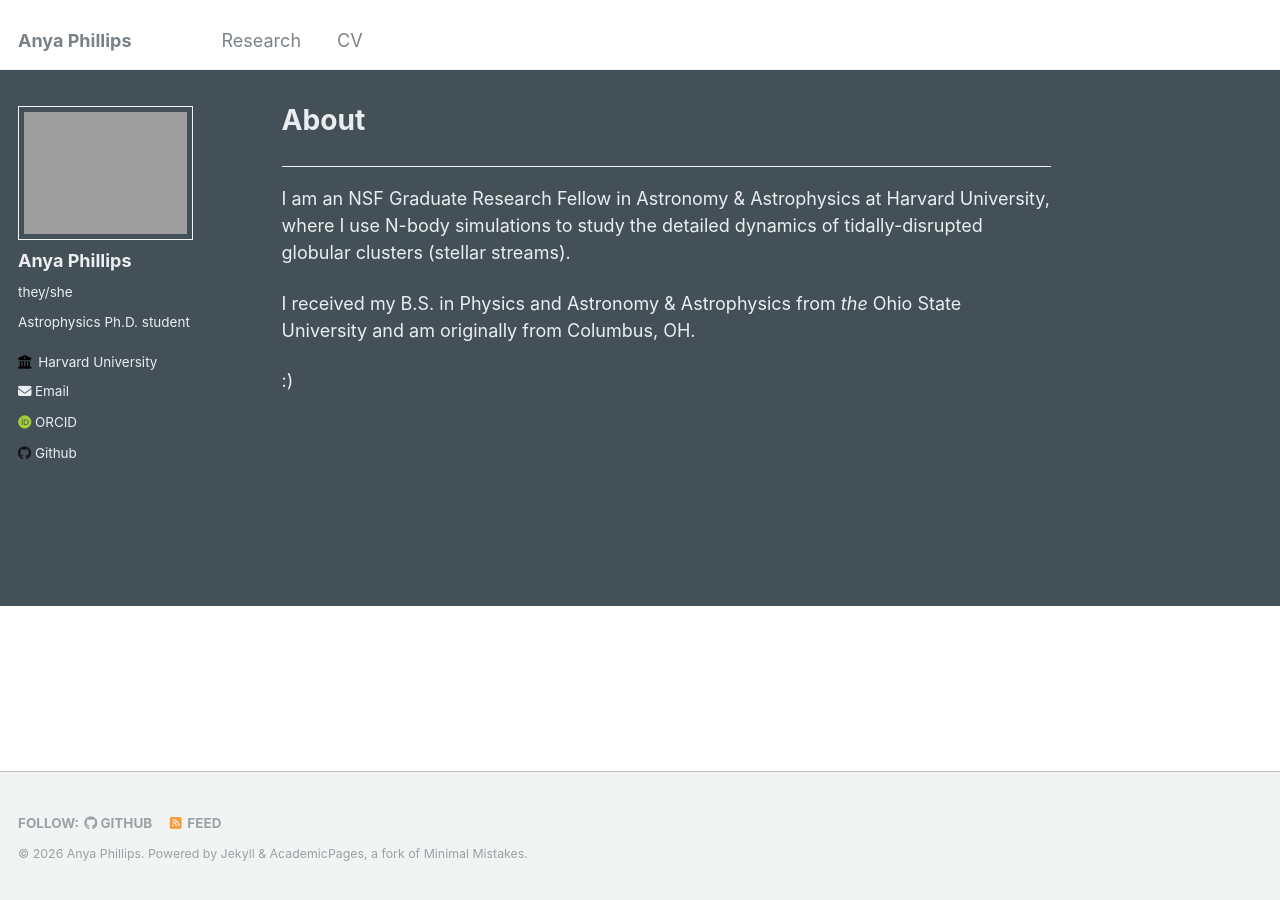
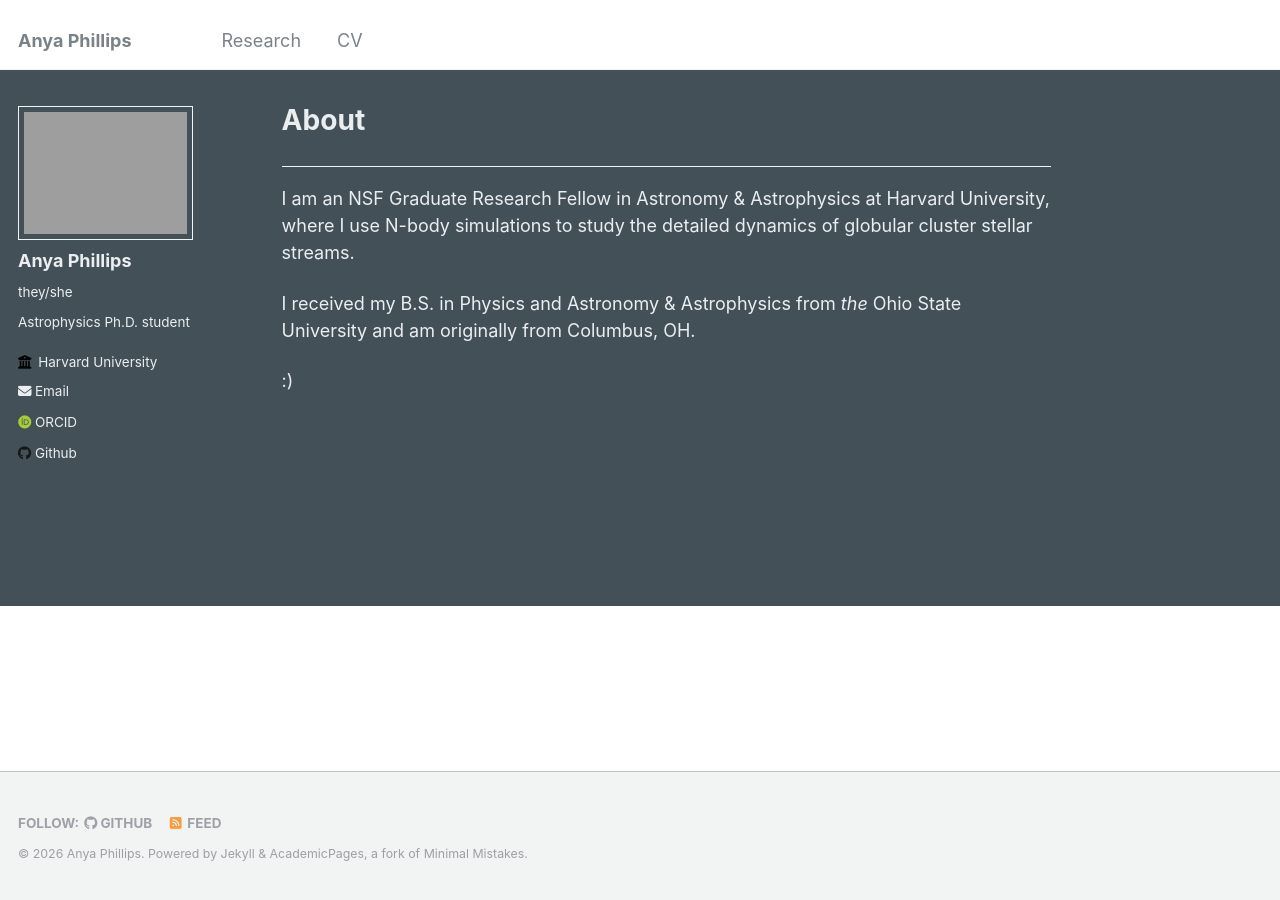
Before and after one commit to anya-m-phillips/anya-m-phillips.github.io, a Jekyll site: the page built from _pages/about.md, in a window 1280 px wide. Built offline with Jekyll 4.4.1, drawn with Linux system fonts in a browser that asks for light colours; some web fonts are replaced.

Commit message:
update research and CV

```diff
--- a/_pages/about.md
+++ b/_pages/about.md
@@ -7,7 +7,7 @@ redirect_from:
   - /about.html
 ---
 ***
-I am an NSF Graduate Research Fellow in Astronomy & Astrophysics at Harvard University, where I use N-body simulations to study the detailed dynamics of tidally-disrupted globular clusters (stellar streams).
+I am an NSF Graduate Research Fellow in Astronomy & Astrophysics at Harvard University, where I use N-body simulations to study the detailed dynamics of globular cluster stellar streams.
 
 I received my B.S. in Physics and Astronomy & Astrophysics from _the_ Ohio State University and am originally from Columbus, OH.
 
```
Also changed, not shown: _pages/cv.md (+1 -1 lines), _pages/research.md (+12 -2 lines), images/streamDispersion.png (added), 1 other file.
